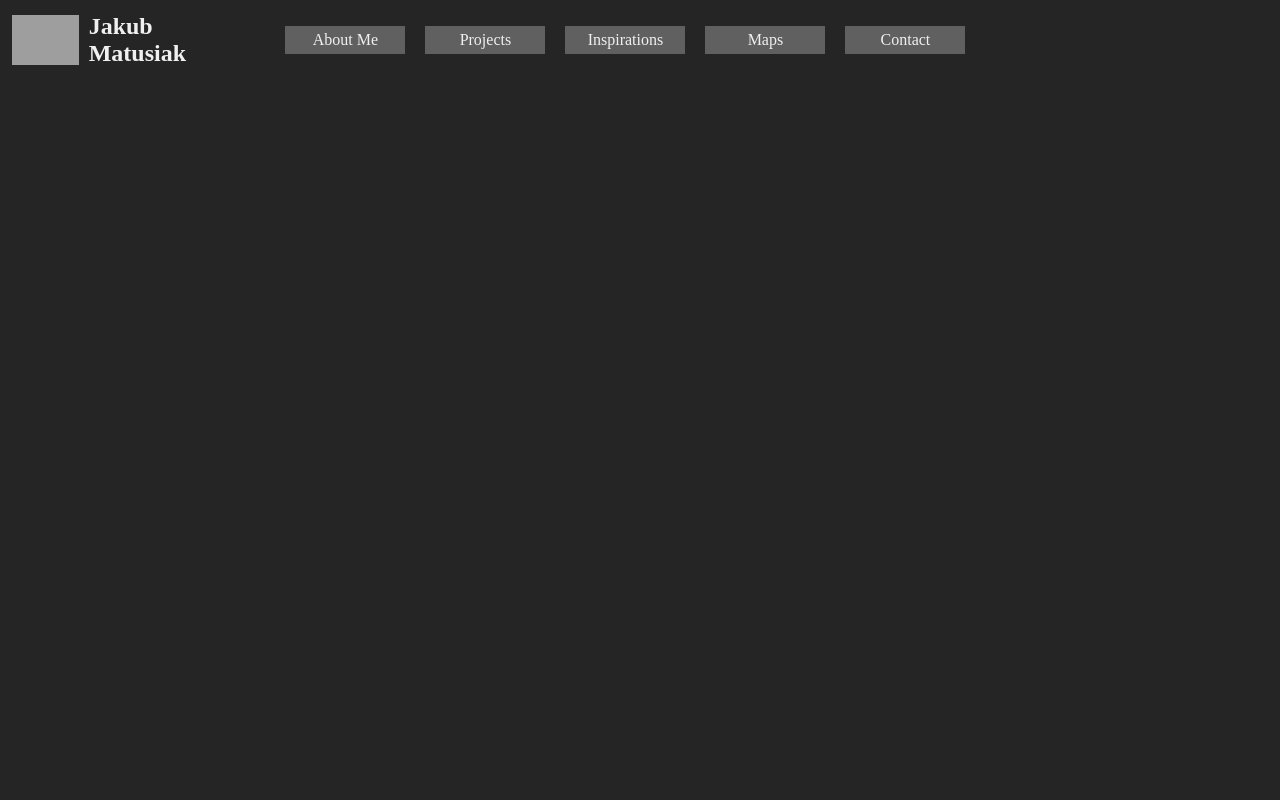
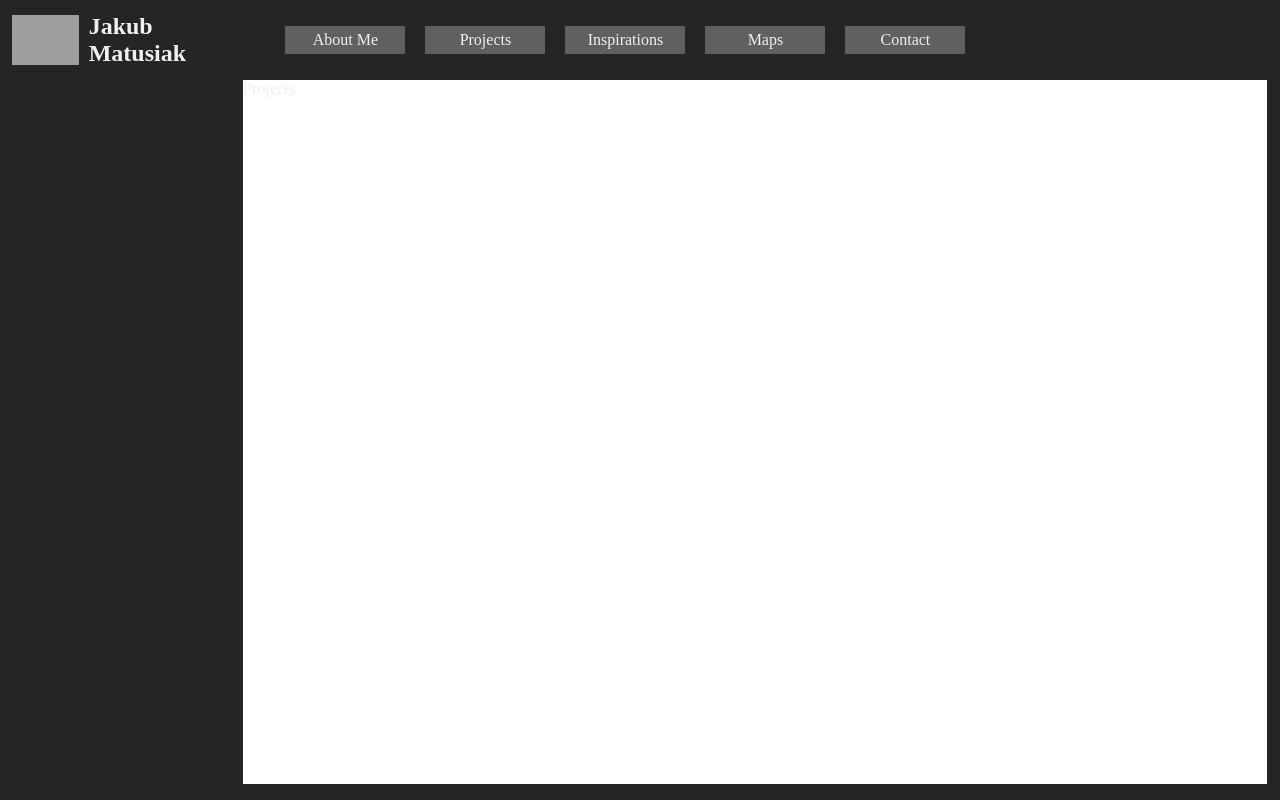
Before and after one commit to jakmat/2018-personal-website, a Vue app in the folder navibus/: page / in a window 1280 px wide. Built offline with nearby package versions, Linux system fonts and the light colour scheme; grey boxes are pictures that could not be loaded.

Commit message:
[DEV-8] Activate tab contents

```diff
--- a/navibus/src/App.vue
+++ b/navibus/src/App.vue
@@ -3,7 +3,7 @@
     <navbar />
     <div class="main">
       <panel />
-      <content />
+      <content-root />
     </div>
   </div>
 </template>
@@ -12,7 +12,7 @@
 import store from 'vuex';
 import Navbar from './components/Navbar/Navbar.vue';
 import Panel from './components/Panel/Panel.vue';
-import Content from './components/Content/Content.vue';
+import ContentRoot from './components/Content/ContentRoot.vue';
 
 export default {
   name: 'App',
@@ -20,7 +20,7 @@ export default {
   components: {
     Navbar,
     Panel,
-    Content,
+    ContentRoot,
   },
 
   mounted() {
--- a/navibus/src/components/Content/Content.vue
+++ /dev/null
@@ -1,30 +0,0 @@
-<template>
-  <div class="content">
-      <component :is="activeContent"></component>
-  </div>
-</template>
-
-<script>
-import { mapGetters, mapActions } from 'vuex';
-import ContentAbout from './ContentAbout';
-import ContentProjects from './ContentProjects';
-import ContentInspirations from './ContentInspirations';
-import ContentMaps from './ContentMaps';
-import ContentContact from './ContentContact';
-
-export default {
-  name: 'Content',
-
-  computed: {
-      ...mapGetters(['activeContent'])
-  },
-};
-</script>
-
-<style lang="less" scoped>
-.content {
-  background-color: white;
-  width: 80vw;
-  height: 88vh;
-}
-</style>
--- a/navibus/src/components/Content/ContentAbout.vue
+++ b/navibus/src/components/Content/ContentAbout.vue
@@ -14,5 +14,6 @@ export default {
 .content__about {
   width: 100%;
   height: 100%;
+  background-color: red;
 }
 </style>
--- a/navibus/src/components/Content/ContentMaps.vue
+++ b/navibus/src/components/Content/ContentMaps.vue
@@ -1,12 +1,18 @@
 <template>
   <div class="content__maps">
-    <span>Maps</span>
+    <chart />
   </div>
 </template>
 
 <script>
+import Chart from '../../map/Chart.vue'
+
 export default {
   name: 'ContentMaps',
+
+  components: {
+    Chart
+  }
 };
 </script>
 
--- /dev/null
+++ b/navibus/src/components/Content/ContentRoot.vue
@@ -0,0 +1,39 @@
+<template>
+  <div class="content">
+    <component :is="activeContent"></component>
+  </div>
+</template>
+
+<script>
+import { mapGetters } from 'vuex';
+import ContentAbout from './ContentAbout.vue';
+import ContentProjects from './ContentProjects.vue';
+import ContentInspirations from './ContentInspirations.vue';
+import ContentMaps from './ContentMaps.vue';
+import ContentContact from './ContentContact.vue';
+
+export default {
+  name: 'ContentRoot',
+
+  components: {
+    ContentAbout,
+    ContentProjects,
+    ContentInspirations,
+    ContentMaps,
+    ContentContact
+  },
+
+  computed: {
+      ...mapGetters(['activeContent'])
+  },
+};
+</script>
+
+<style lang="less" scoped>
+.content {
+  width: 80vw;
+  height: 88vh;
+  background-color: #fff;
+
+}
+</style>
```
